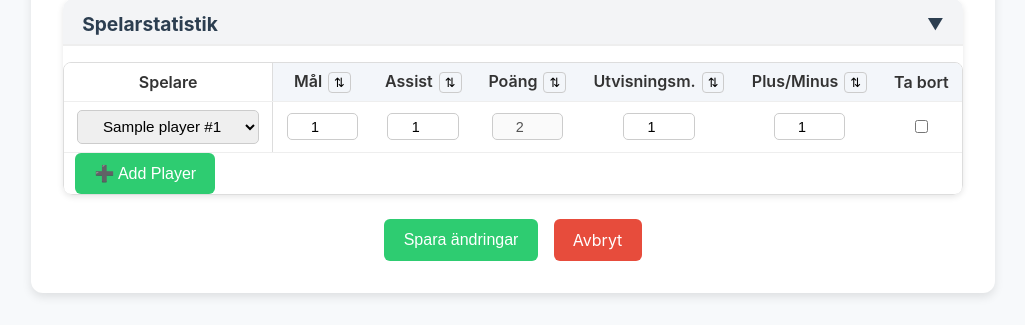
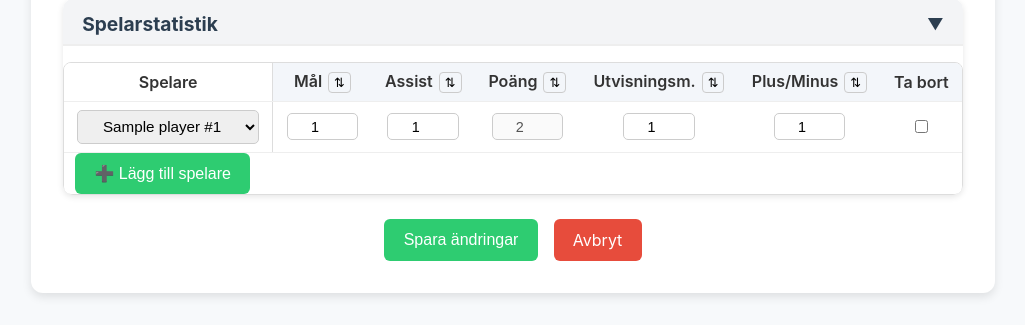
Before and after one commit to EricL03/Floorball_stats, a Django app: page /games/1/ in a window 1280 px wide. Shown: the part 1005-1330 px from the top of the page, without its empty margins (127-1152 px from the left). Run offline with Django 5.2, Linux system fonts and the light colour scheme; tables that the repository leaves empty hold one stand-in row (values such as "Sample post").

Commit message:
Changed add player button to swedish text

```diff
--- a/floorball_stats/games/templates/games/detail.html
+++ b/floorball_stats/games/templates/games/detail.html
@@ -192,7 +192,7 @@
         </template>
 
         <button type="button" class="btn btn-add" id="add-player-btn">
-          ➕ Add Player
+          ➕ Lägg till spelare
         </button>
       </div>
     </section>
```
